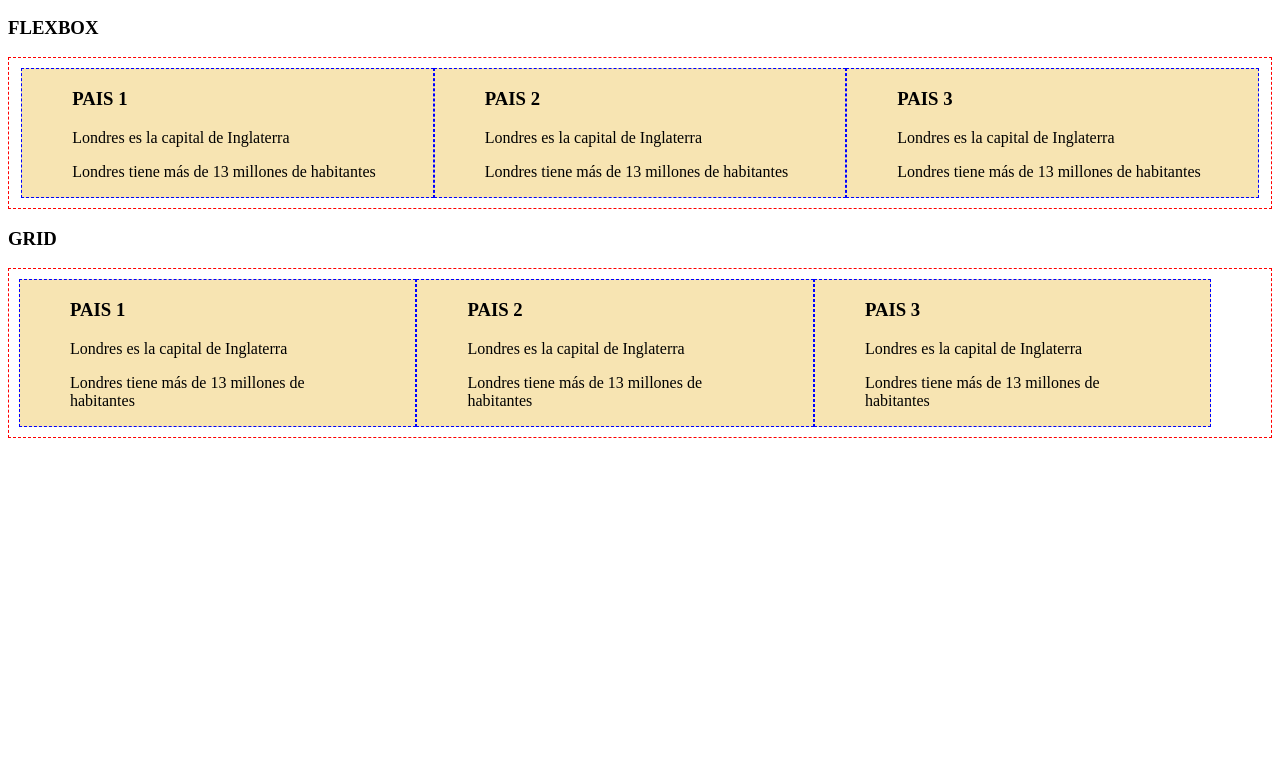
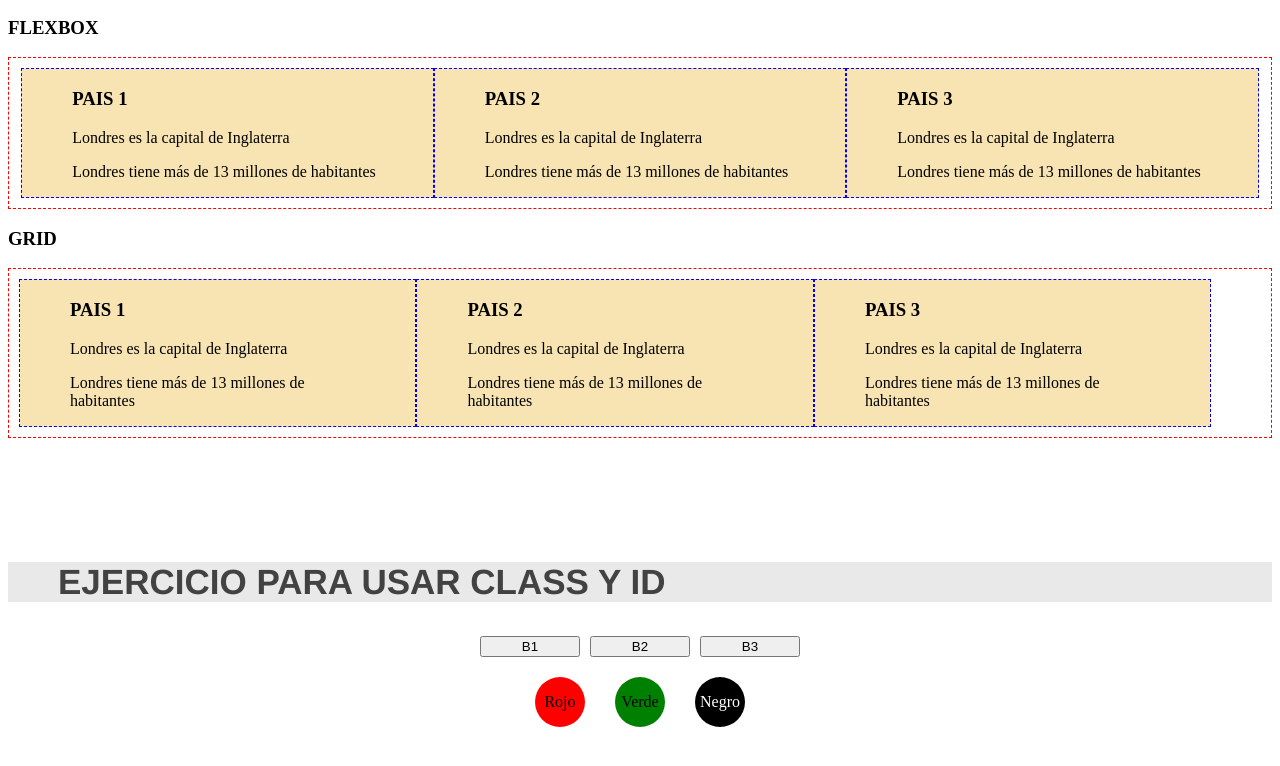
Before and after one commit to Gabriel-Arg/Html-y-Css-Practica, a plain HTML site: page index.html in a window 1280 px wide. Shown: the part 960-1726 px from the top of the page. Before the commit the page ends 1406 px from the top, so only its background shows below. Drawn offline with Linux system fonts and the light colour scheme.

Commit message:
Desarrrolla el tema class y id

```diff
--- a/css/estilo.css
+++ b/css/estilo.css
@@ -100,3 +100,55 @@ h2 {
     background-color: rgb(247, 228, 178);
     padding: 0px 50px;
 }
+
+/* --------EJERCICIO CLASS ID--------- */
+
+/* Estilos para los botones */
+.boton {
+    margin: 5px;
+    width: 100px;
+}
+.boton:hover {
+    background-color: blueviolet;
+    cursor: pointer;
+}
+
+/* Estilos base para los círculos */
+.circle {
+    width: 50px; /* Tamaño del círculo */
+    height: 50px; /* Tamaño del círculo */
+    border-radius: 50%; /* Borde redondo para formar el círculo */
+    margin-top: 10px;
+}
+
+/* Estilos del contenedor de bolas */
+.contball {
+    display: flex;
+    justify-content: center;
+    align-items: center;
+    flex-direction: row;
+}
+
+/* Colores individuales para cada círculo */
+.red {
+    background-color: red;
+    display: flex;
+    justify-content: center;
+    align-items: center;
+    margin: 15px;
+}
+.green {
+    background-color: green;
+    display: flex;
+    justify-content: center;
+    align-items: center;
+    margin: 15px;
+}
+.black {
+    background-color: black;
+    display: flex;
+    justify-content: center;
+    align-items: center;
+    color: white;
+    margin: 15px;
+}
--- a/index.html
+++ b/index.html
@@ -125,17 +125,57 @@
         <p>Londres tiene más de 13 millones de habitantes</p>
     </div>
 </div>
+<br><br><br>
+
+<!-- -------------EJERCICIO CON CLASES Y ID---------------------- -->
+<h2 class="titulos2">EJERCICIO PARA USAR CLASS Y ID</h2>
+
+<!-- Botones con clase -->
+<div class="contball">
+    <button class="boton" id="b1">B1</button>
+    <button class="boton" id="b2">B2</button>
+    <button class="boton" id="b3">B3</button>
+</div>
+
+
+<!-- Círculos de colores con clase -->
+<div class="contball">
+    <div id="circleRed" class="circle red">Rojo</div>
+    <div id="circleGreen" class="circle green">Verde</div>
+    <div id="circleBlack" class="circle black">Negro</div>
+</div>
+
+<script>
+    // Función para cambiar la forma del círculo rojo a cuadrado
+function toggleRedShape() {
+    var circleRed = document.getElementById('circleRed');
+    circleRed.style.borderRadius = circleRed.style.borderRadius === '0%' ? '50%' : '0%';
+}
+
+// Función para cambiar la forma del círculo verde a cuadrado
+function toggleGreenShape() {
+    var circleGreen = document.getElementById('circleGreen');
+    circleGreen.style.borderRadius = circleGreen.style.borderRadius === '0%' ? '50%' : '0%';
+}
+
+// Función para cambiar la forma del círculo negro a cuadrado
+function toggleBlackShape() {
+    var circleBlack = document.getElementById('circleBlack');
+    circleBlack.style.borderRadius = circleBlack.style.borderRadius === '0%' ? '50%' : '0%';
+}
+
+// Agregar eventos de clic a los botones
+document.getElementById('b1').addEventListener('click', toggleRedShape);
+document.getElementById('b2').addEventListener('click', toggleGreenShape);
+document.getElementById('b3').addEventListener('click', toggleBlackShape);
+</script>
 
 
 
 
 
 
-
-
-
-
-
+<br><br><br><br>
 
 
 </body>
```
